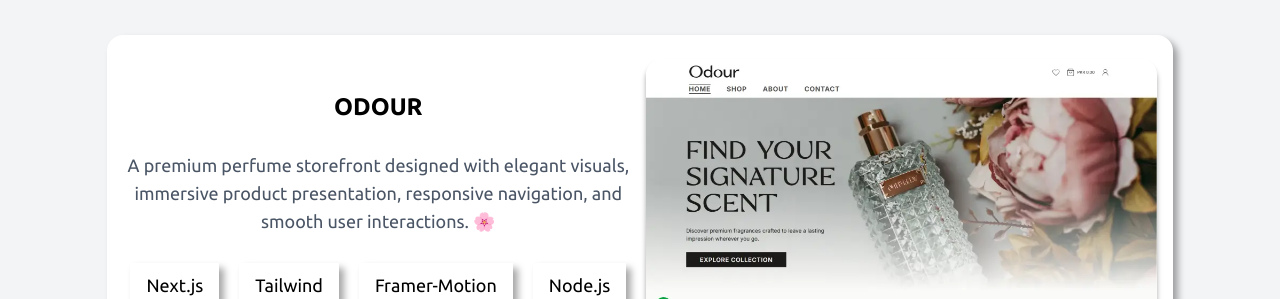
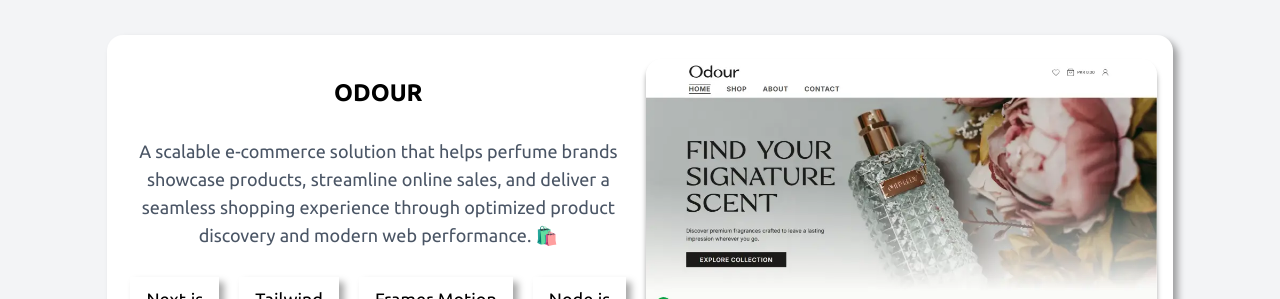
Before and after one commit to MuhammadAunR/Portfolio, a Next.js app: page / in a window 1280 px wide. Shown: the part 1780-2079 px from the top of the page. Built offline with nearby package versions, Linux system fonts and the light colour scheme.

Commit message:
refactor: updated p10 description

```diff
--- a/components/Assets.js
+++ b/components/Assets.js
@@ -1,7 +1,7 @@
 export const projects = [
     {
         title: "Odour",
-        description: "A premium perfume storefront designed with elegant visuals, immersive product presentation, responsive navigation, and smooth user interactions. 🌸",
+        description: "A scalable e-commerce solution that helps perfume brands showcase products, streamline online sales, and deliver a seamless shopping experience through optimized product discovery and modern web performance. 🛍️",
         stack: ["Next.js", "Tailwind", "Framer-Motion", "Node.js"],
         previewLink: "https://odour-byma.vercel.app/",
         sourceLink: "https://github.com/MuhammadAunR/Odour",
@@ -66,7 +66,7 @@ export const projects = [
     {
         title: "Larizo",
         description: "Designed and developed a luxury fragrance brand website from scratch — crafted a premium UI, smooth user experience, and mobile-first layout that reflects elegance and high-end branding.",
-        stack: ["Next.js","Framer Motion", "Tailwind"],
+        stack: ["Next.js", "Framer Motion", "Tailwind"],
         previewLink: "https://larizo.vercel.app/",
         sourceLink: "https://github.com/MuhammadAunR/Larizo",
         image: "/p9-larizo.webp",
```
